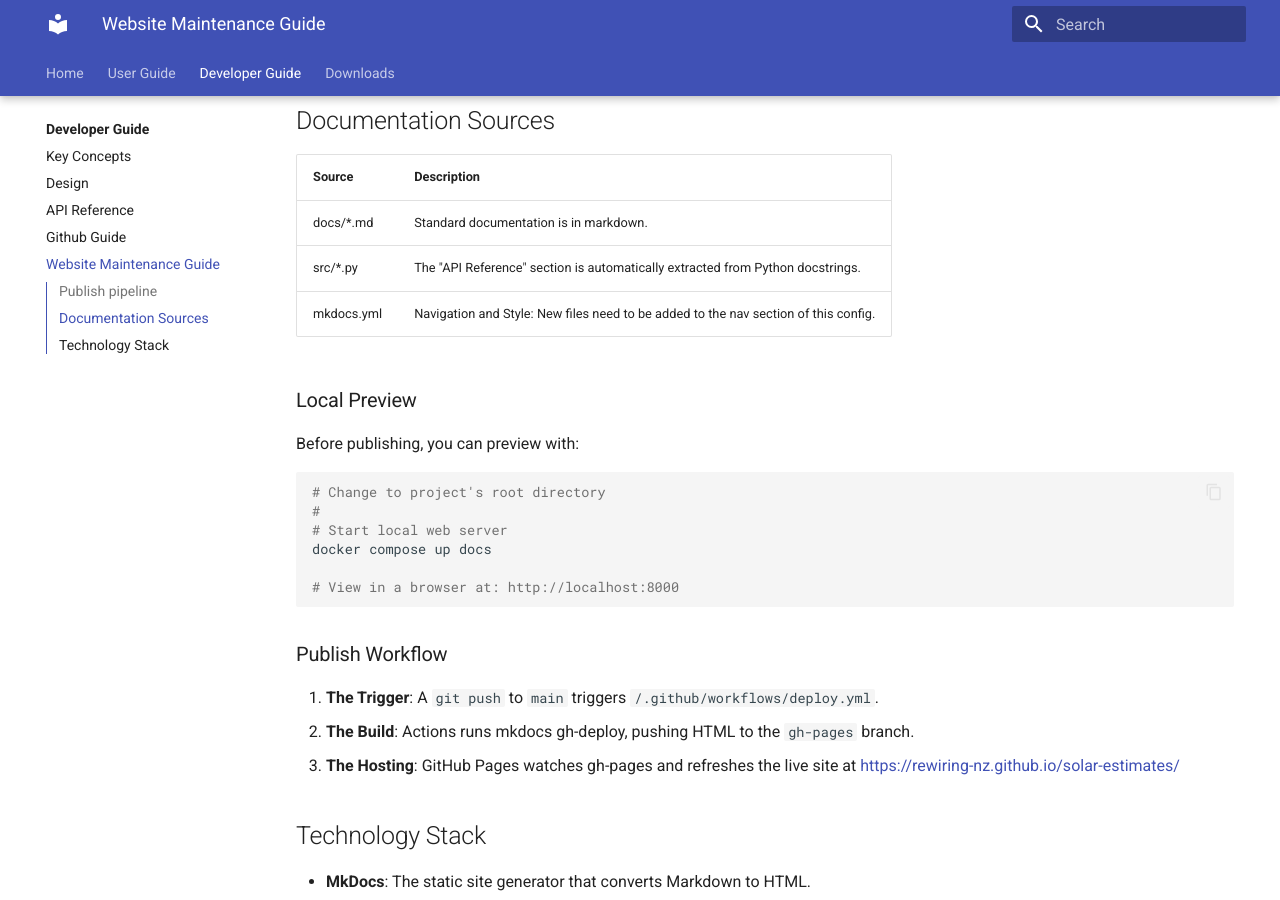
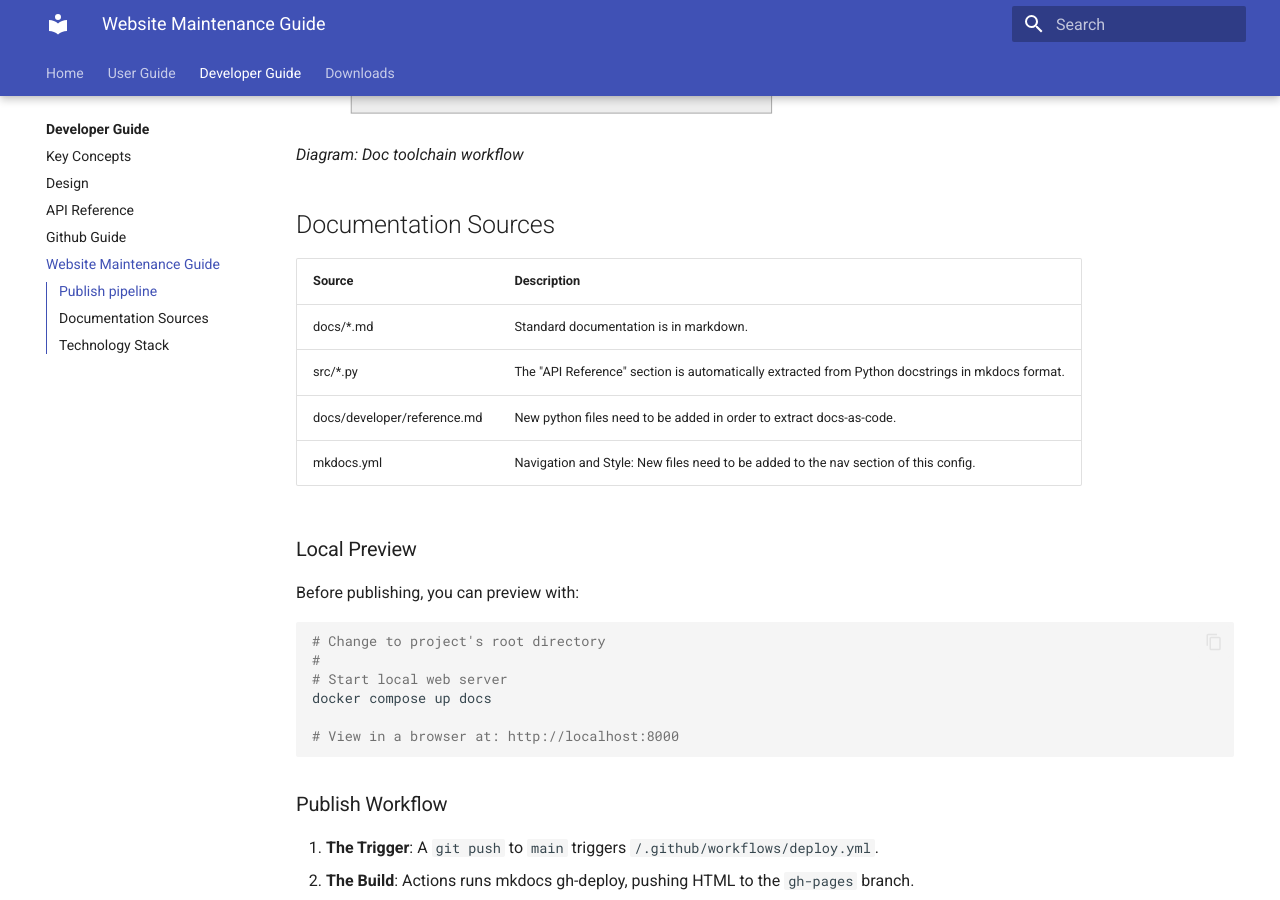
Before and after one commit to rewiring-nz/solar-estimates, an MkDocs documentation site: the page built from docs/developer/website-guide.md, in a window 1280 px wide and 900 px high, scrolled down 1250 px. Built offline with MkDocs 1.6.1 and Material for MkDocs 9.7.7, drawn with Linux system fonts in a browser that asks for light colours.

Commit message:
Refined explanation of website-guide

```diff
--- a/docs/developer/website-guide.md
+++ b/docs/developer/website-guide.md
@@ -12,7 +12,8 @@
 graph TD
     subgraph Local Development
         A[docs/*.md] --Guides / Howtos --> D{ }
-        B[src/*.py Docstrings] -- API Reference--> D
+        B[src/*.py Docstrings] --> Y{ }
+        X[reference.md] --> Y --API Reference--> D
         C[mkdocs.yml] -- Navigation / Style --> D
         D --docker compose up docs--> K
     end
@@ -32,7 +33,8 @@
 | Source | Description |
 | :---- | :---- |
 | docs/\*.md | Standard documentation is in markdown. |
-| src/\*.py | The "API Reference" section is automatically extracted from Python docstrings. |
+| src/\*.py | The "API Reference" section is automatically extracted from Python docstrings in mkdocs format. |
+| docs/developer/reference.md | New python files need to be added in order to extract docs-as-code. |
 | mkdocs.yml | Navigation and Style: New files need to be added to the nav section of this config. |
 
 ### Local Preview
```
